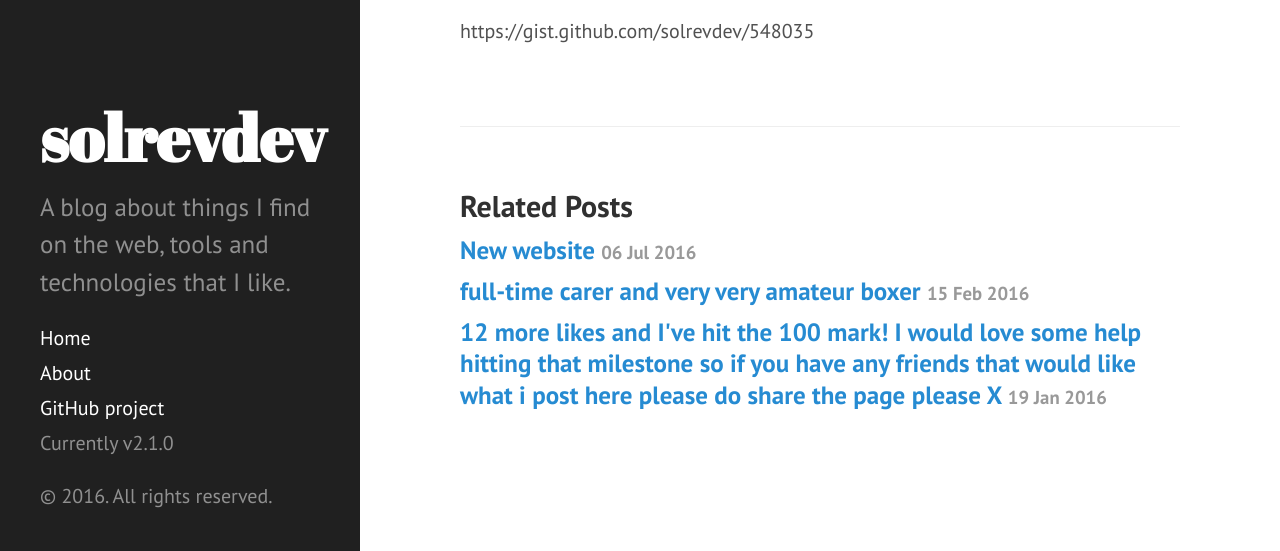
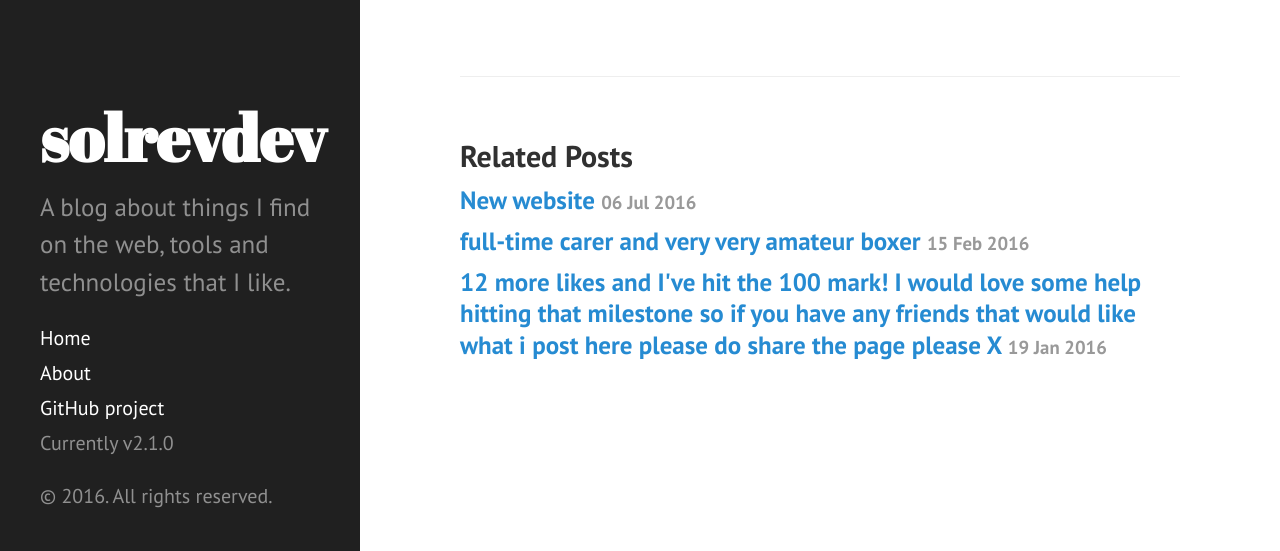
Before and after one commit to solrevdev/solrevdev.github.io, a Jekyll site: the page built from _posts/2016-07-07-blogging-on-mobile-devices.md, in a window 1280 px wide and 900 px high, scrolled down 1127 px, cut to the strip 349-900 px from the top of the window. Built offline with Jekyll 4.4.1, drawn with Linux system fonts in a browser that asks for light colours; part of the change alters nothing that is shown.

Commit message:
Created :_posts/2016-07-07-blogging-on-mobile-devices.md

```diff
--- a/_posts/2016-07-07-blogging-on-mobile-devices.md
+++ b/_posts/2016-07-07-blogging-on-mobile-devices.md
@@ -24,5 +24,3 @@ In fact just like this!
 I can even embed some code snippets like this:
 
 {% gist 548035 %}
-
-https://gist.github.com/solrevdev/548035
```
